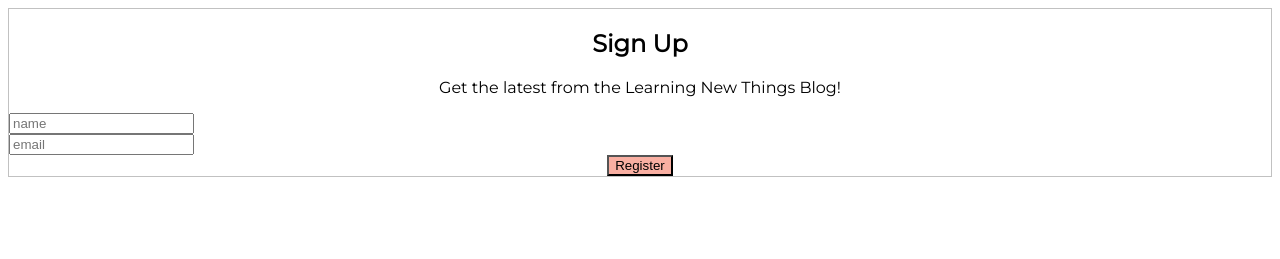
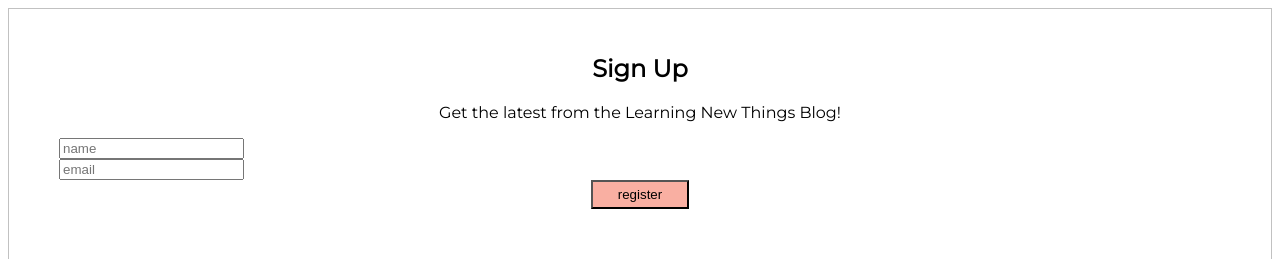
Before and after one commit to stacietaylorcima/generic_signup_page, a website: page index.html in a window 1280 px wide. Shown: the top 259 px of the page. Drawn offline with Linux system fonts and the light colour scheme.

Commit message:
add padding to signup class and register button

```diff
--- a/index.html
+++ b/index.html
@@ -15,7 +15,7 @@
           <input placeholder="name" />
           <input placeholder="email" />
       </form>
-      <button class="register-button">Register</button>
+      <button class="register-button">register</button>
 
     </div>
   </body>
--- a/styles.css
+++ b/styles.css
@@ -4,6 +4,7 @@ body {
 
 .signup {
   border: 0.5px solid #c1c1c1;
+  padding: 25px 50px 50px 50px;
   text-align: center;
 }
 
@@ -13,4 +14,5 @@ input {
 
 button {
   background-color: #F9AFA2;
+  padding: 5px 25px 5px 25px;
 }
```
